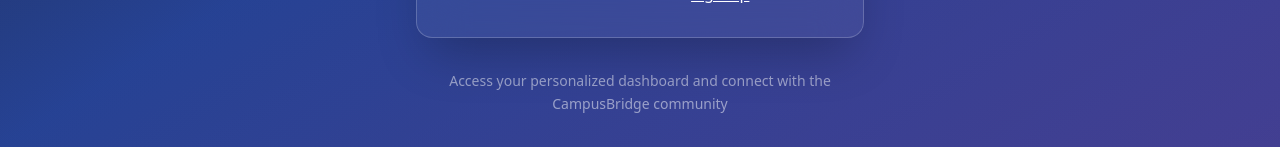
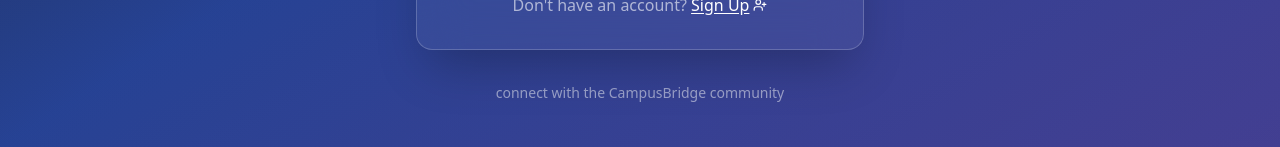
Before and after one commit to ShrutiPatel263/MERN_PROJECT, a React (Vite) app in the folder FRONTEND/: page /login in a window 1280 px wide. Shown: the part 653-800 px from the top of the page. Built offline with nearby package versions, Linux system fonts and the light colour scheme; no server answers.

Commit message:
Login Page Design Improved

```diff
--- a/FRONTEND/src/pages/loginPage.jsx
+++ b/FRONTEND/src/pages/loginPage.jsx
@@ -231,7 +231,7 @@
 
         <div className="text-center mt-8">
           <p className="text-white/50 text-sm leading-relaxed max-w-sm mx-auto">
-            Access your personalized dashboard and connect with the CampusBridge community
+             connect with the CampusBridge community
           </p>
         </div>
       </div>
```
